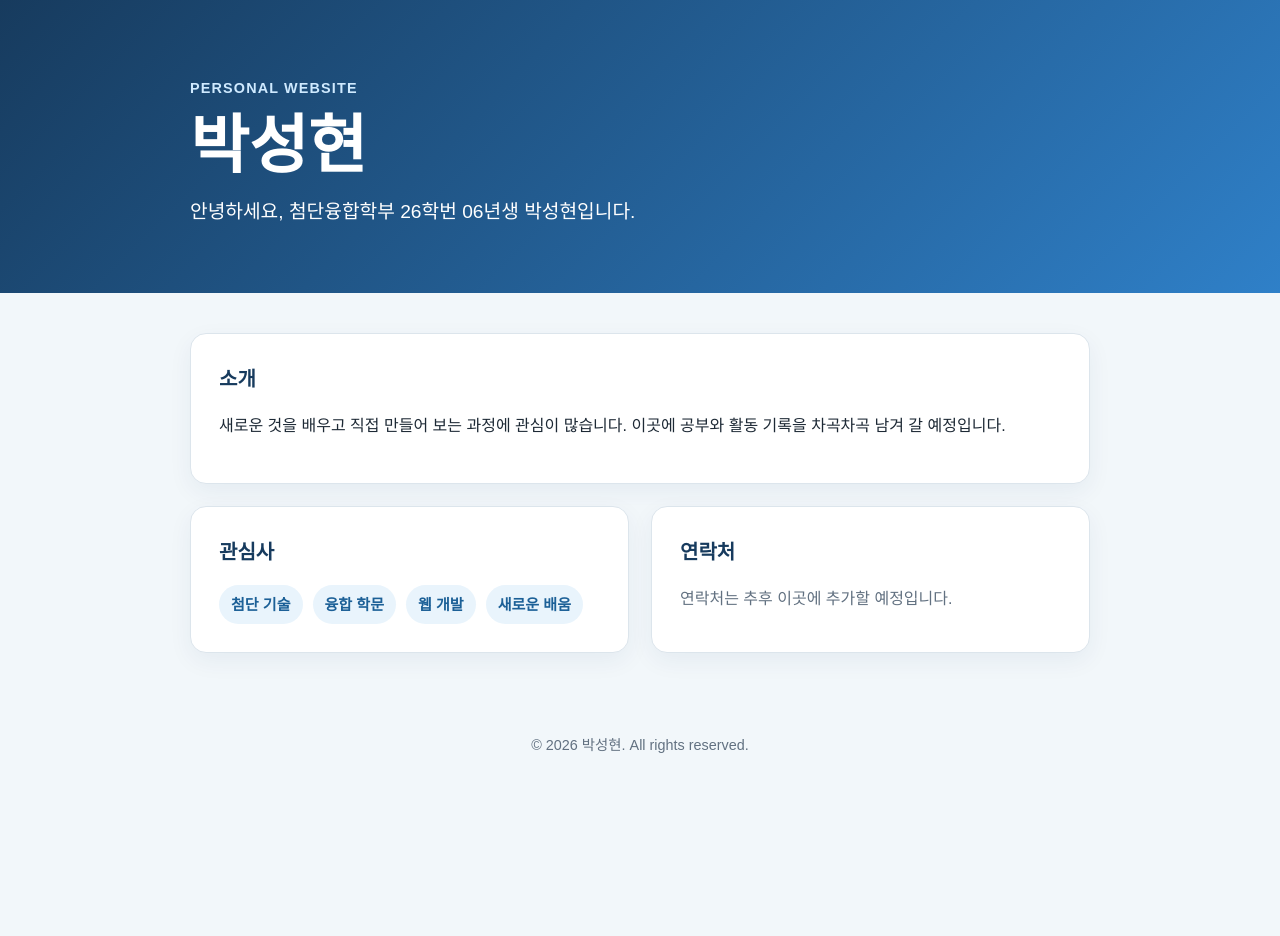
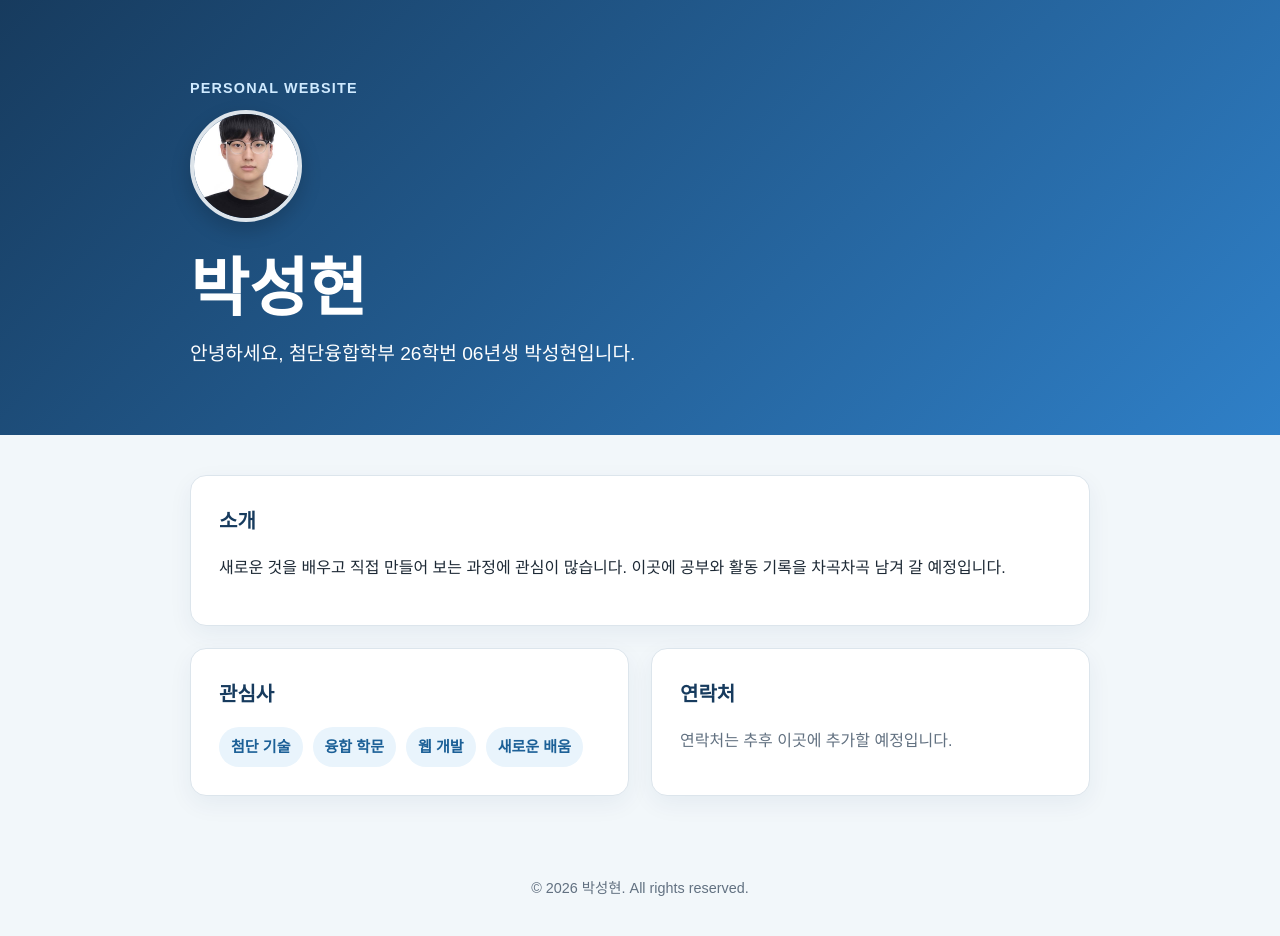
Before and after one commit to Yoyit-mmus/sxxgpark.github.io, a plain HTML site: page index.html in a window 1280 px wide. Before the commit the page ends 800 px from the top, so only its background shows below. Drawn offline with Linux system fonts and the light colour scheme.

Commit message:
Add profile photo

```diff
--- a/index.html
+++ b/index.html
@@ -12,6 +12,7 @@
       .wrap { width: min(100% - 40px, 900px); margin: 0 auto; }
       header { padding: 76px 0 64px; color: #fff; background: linear-gradient(135deg, var(--navy), var(--blue)); }
       .eyebrow { margin: 0 0 10px; color: #cfeaff; font-size: .9rem; font-weight: 700; letter-spacing: .08em; }
+      .profile-photo { width: 112px; height: 112px; margin-bottom: 22px; object-fit: cover; border: 4px solid rgba(255, 255, 255, .85); border-radius: 50%; box-shadow: 0 8px 20px rgba(0, 0, 0, .18); }
       h1, h2, p { margin-top: 0; }
       h1 { margin-bottom: 12px; font-size: clamp(2.2rem, 7vw, 4rem); line-height: 1.15; }
       .lead { max-width: 650px; margin-bottom: 0; font-size: clamp(1rem, 2.5vw, 1.2rem); }
@@ -24,13 +25,14 @@
       .tags li { padding: 7px 12px; color: #1c6097; background: #e9f4fc; border-radius: 999px; font-size: .94rem; font-weight: 700; }
       .contact-note { margin-bottom: 0; color: var(--muted); }
       footer { padding: 24px 0 36px; color: var(--muted); font-size: .9rem; text-align: center; }
-      @media (max-width: 620px) { .wrap { width: min(100% - 32px, 900px); } header { padding: 58px 0 50px; } main { padding-top: 28px; } .grid { grid-template-columns: 1fr; gap: 16px; } section { padding: 22px; border-radius: 14px; } }
+      @media (max-width: 620px) { .wrap { width: min(100% - 32px, 900px); } header { padding: 58px 0 50px; } .profile-photo { width: 96px; height: 96px; margin-bottom: 18px; } main { padding-top: 28px; } .grid { grid-template-columns: 1fr; gap: 16px; } section { padding: 22px; border-radius: 14px; } }
     </style>
   </head>
   <body>
     <header>
       <div class="wrap">
         <p class="eyebrow">PERSONAL WEBSITE</p>
+        <img class="profile-photo" src="asset/profile.jpg" alt="박성현 프로필 사진" />
         <h1>박성현</h1>
         <p class="lead">안녕하세요, 첨단융합학부 26학번 06년생 박성현입니다.</p>
       </div>
```
Also changed, not shown: asset/profile.jpg (added).
